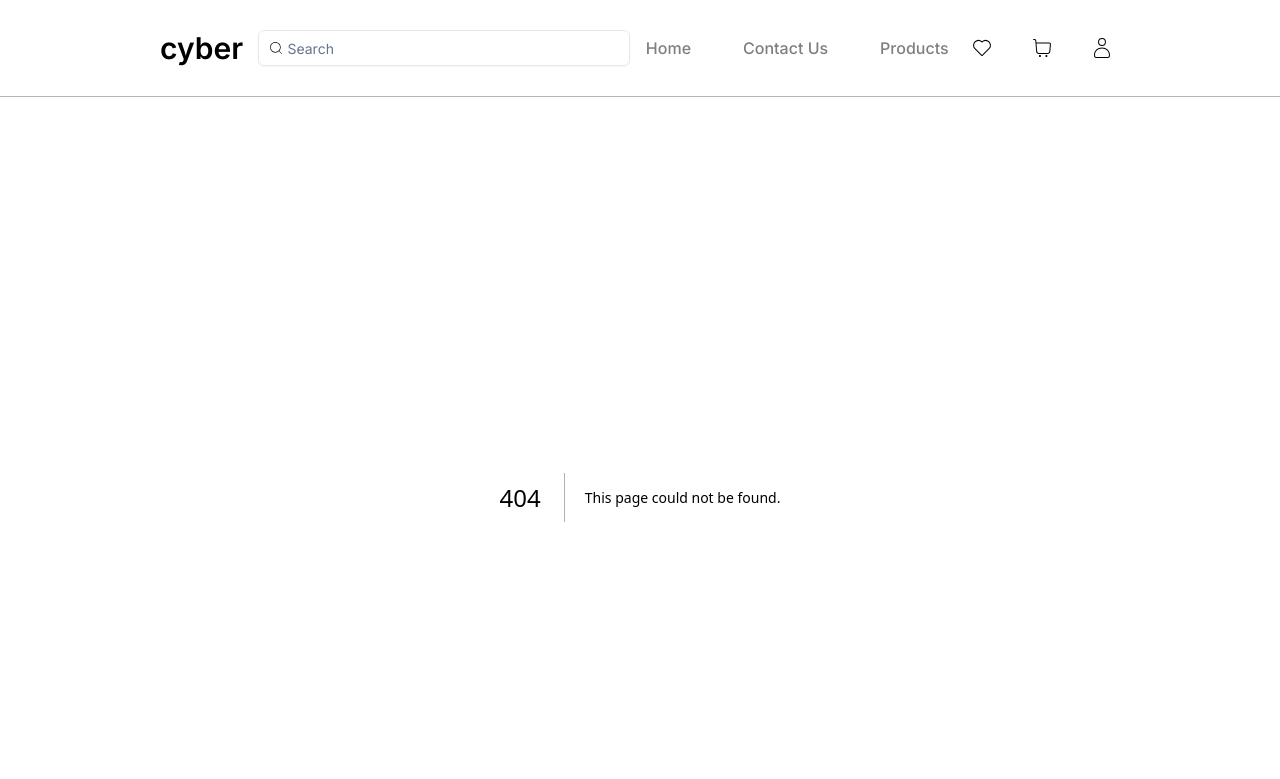
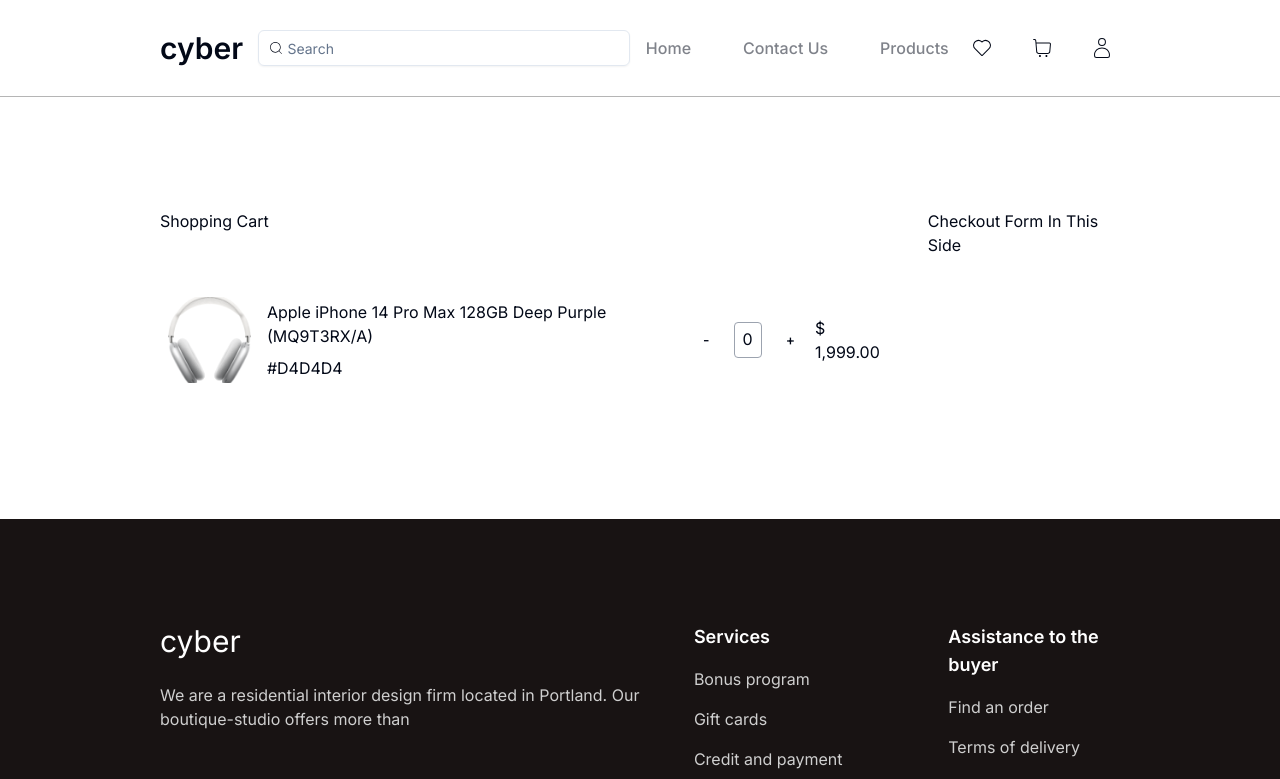
Before and after one commit to dharylovey/Mobile-E-Shop, a Next.js app: page /shop/cart in a window 1280 px wide. Before the commit this address had no page. Shown: the top 779 px of the page. Built offline with nearby package versions, Linux system fonts and the light colour scheme.

Commit message:
added: cart section

```diff
--- /dev/null
+++ b/src/app/shop/cart/page.tsx
@@ -0,0 +1,57 @@
+"use client";
+
+import { Button } from "@/components/ui/button";
+import Image from "next/image";
+import React, { useState } from "react";
+// import products from "@/lib/data";
+
+export default function Cart() {
+  const [count, setCount] = useState(0);
+  return (
+    <div className="flex h-full items-center px-[160px] py-[112px]">
+      <div className="flex gap-[48px]">
+        <div className="gap-[40px] flex flex-col">
+          <h3>Shopping Cart</h3>
+
+          {/* product carts */}
+          <div className="flex flex-col gap-[40px]">
+            <div className="flex py-4 gap-2 ">
+              <div className="p-2">
+                <Image
+                  src={"/images/headphone.png"}
+                  alt="headphone"
+                  width={90}
+                  height={90}
+                  className="flex justify-center items-center"
+                />
+              </div>
+              <div className="flex items-center justify-center gap-2">
+                <div className="flex min-w-[106px] flex-col gap-2 items-start">
+                  <h3>Apple iPhone 14 Pro Max 128GB Deep Purple (MQ9T3RX/A)</h3>
+                  <p>#D4D4D4</p>
+                </div>
+                <div className="flex  gap-1 items-center ">
+                  <div className="flex gap-2">
+                    <Button variant="ghost" onClick={() => setCount(count - 1)}>
+                      -
+                    </Button>
+                    <p className="border border-gray-400 px-2 py-1 rounded">
+                      {count}
+                    </p>
+                    <Button variant="ghost" onClick={() => setCount(count + 1)}>
+                      +
+                    </Button>
+                  </div>
+                  <div>$ 1,999.00</div>
+                </div>
+              </div>
+            </div>
+          </div>
+        </div>
+        <div>
+          <h1 className="capitalize">checkout form in this side</h1>
+        </div>
+      </div>
+    </div>
+  );
+}
--- a/src/components/Navbar/NavbarCart.tsx
+++ b/src/components/Navbar/NavbarCart.tsx
@@ -1,8 +1,9 @@
 import React from "react";
 import { Button } from "@/components/ui/button";
 import { CiHeart, CiShoppingCart, CiUser } from "react-icons/ci";
-import { Tooltip, TooltipProvider } from "../ui/tooltip";
+import { Tooltip, TooltipProvider } from "@/components/ui/tooltip";
 import { TooltipContent, TooltipTrigger } from "@radix-ui/react-tooltip";
+import Link from "next/link";
 
 export default function NavbarCart() {
   return (
@@ -23,7 +24,9 @@ export default function NavbarCart() {
         <Tooltip>
           <TooltipTrigger asChild>
             <Button variant={"ghost"} size={"icon"}>
-              <CiShoppingCart size={24} />
+              <Link href={"/shop/cart"}>
+                <CiShoppingCart size={24} />
+              </Link>
             </Button>
           </TooltipTrigger>
           <TooltipContent>
```
